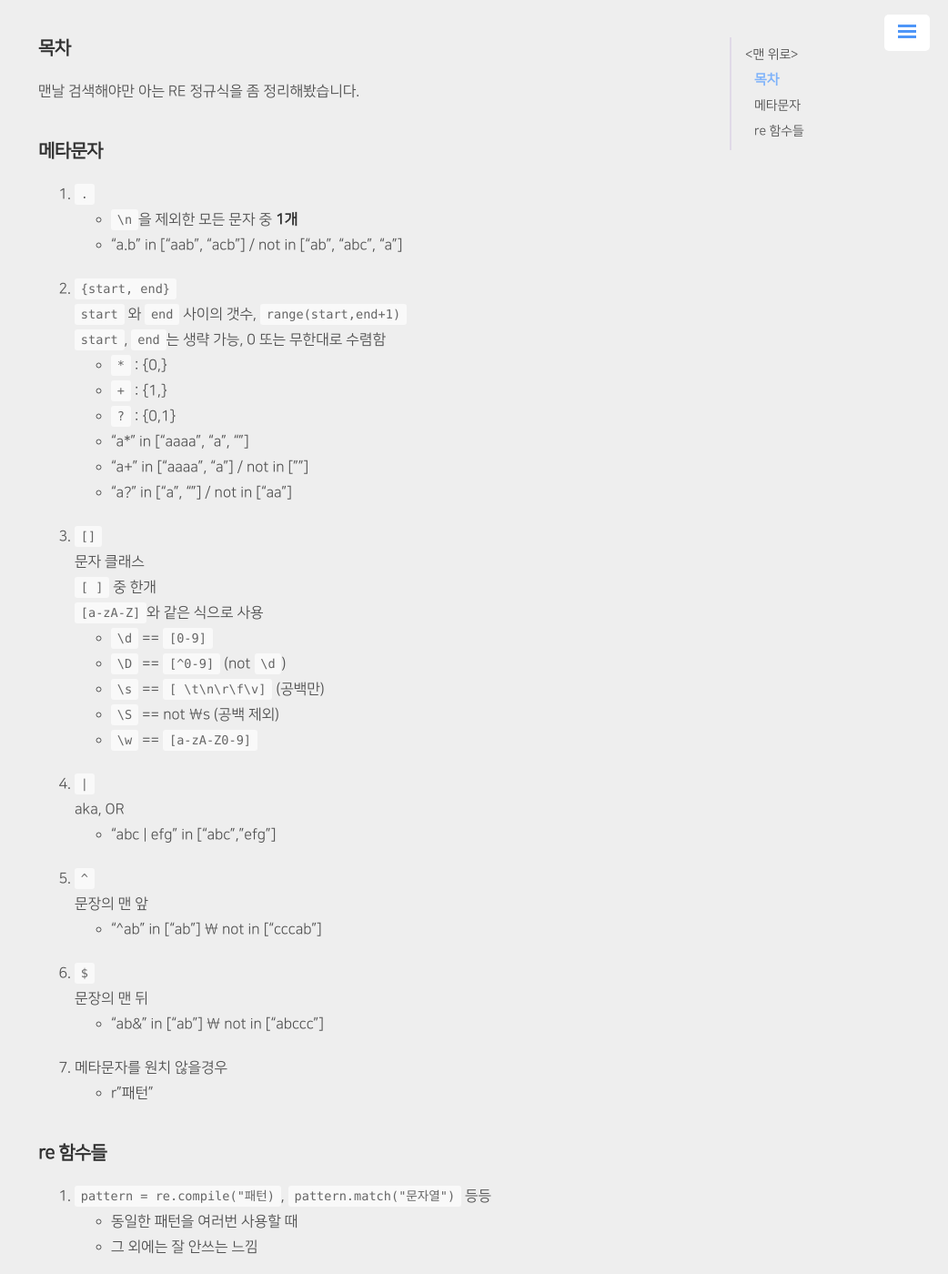
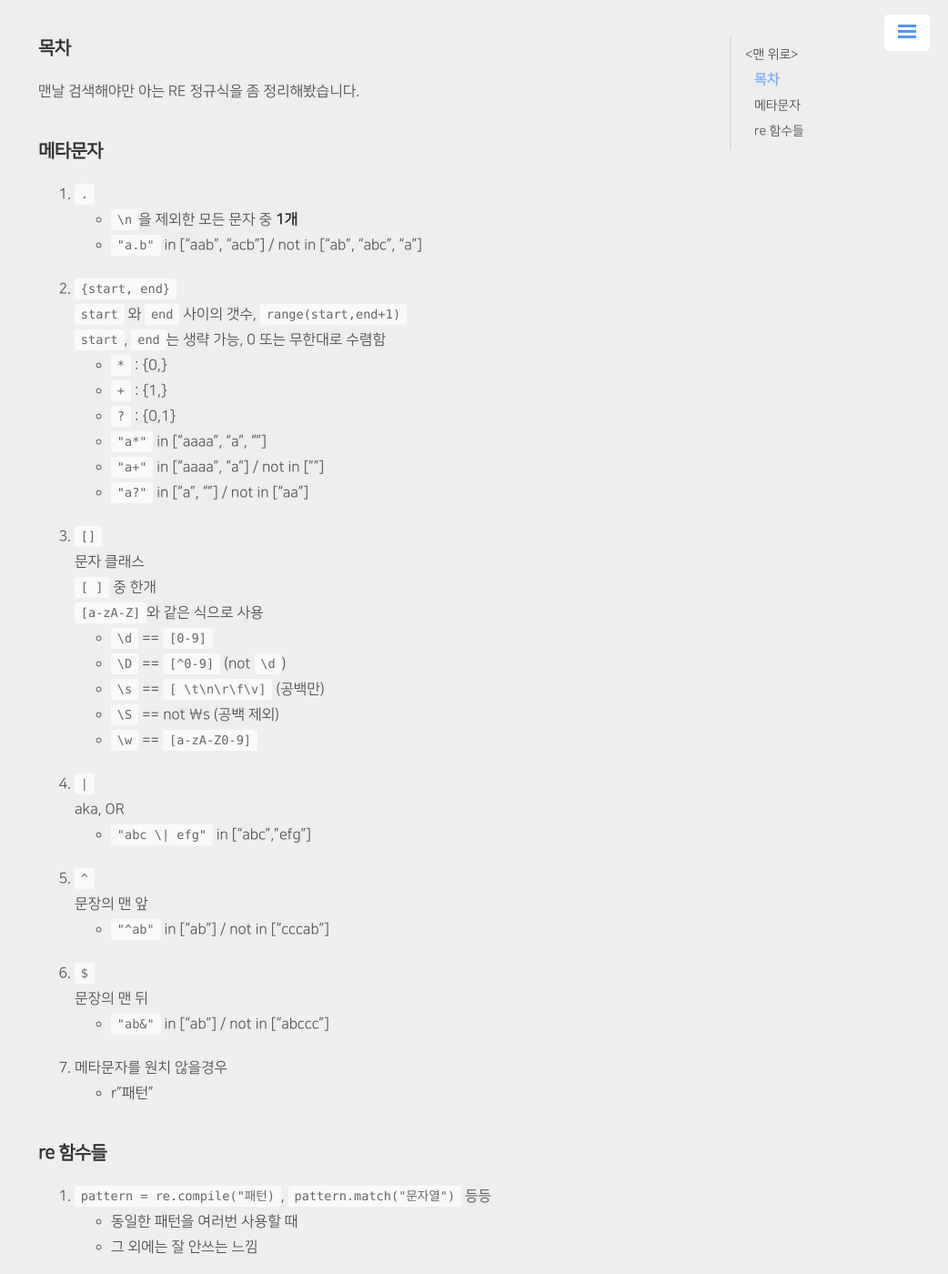
Before and after one commit to ukcastle/ukcastle.github.io, a Jekyll site: the page built from _posts/Python/2021-12-28-re.md, in a window 1280 px wide and 1400 px high, scrolled down 226 px. Shown: the whole window at 91% size, without its empty margins (238-1280 px from the left). Built offline with Jekyll 4.4.1, drawn with Linux system fonts in a browser that asks for light colours; nearby versions of some CDN libraries; comment, search, counter and statistics services are not loaded.

Commit message:
docs: re

```diff
--- a/_posts/Python/2021-12-28-re.md
+++ b/_posts/Python/2021-12-28-re.md
@@ -13,7 +13,7 @@ tag: [Python]
 
 1. `.`
 	- `\n`을 제외한 모든 문자 중 **1개**
-	- "a.b" in ["aab", "acb"] / not in ["ab", "abc", "a"]
+	- `"a.b"` in ["aab", "acb"] / not in ["ab", "abc", "a"]
 
 2. `{start, end}`
   `start` 와 `end` 사이의 갯수, `range(start,end+1)`
@@ -21,9 +21,9 @@ tag: [Python]
 	- `*` : {0,}
 	- `+` : {1,}
 	- `?` : {0,1}
-	- "a*" in ["aaaa", "a", ""]
-	- "a+" in ["aaaa", "a"] / not in [""]
-	- "a?" in ["a", ""] / not in ["aa"]
+	- `"a*"` in ["aaaa", "a", ""]
+	- `"a+"` in ["aaaa", "a"] / not in [""]
+	- `"a?"` in ["a", ""] / not in ["aa"]
 
 3. `[]`
   문자 클래스
@@ -37,14 +37,14 @@ tag: [Python]
 
 4. `|`
   aka, OR
-	- "abc \| efg" in ["abc","efg"]
+	- `"abc \| efg"` in ["abc","efg"]
 
 5. `^`
 	문장의 맨 앞
-	- "^ab" in ["ab"] \ not in ["cccab"]
+	- `"^ab"` in ["ab"] / not in ["cccab"]
 6. `$`
   문장의 맨 뒤
-	- "ab&" in ["ab"] \ not in ["abccc"]
+	- `"ab&"` in ["ab"] / not in ["abccc"]
 
 7. 메타문자를 원치 않을경우
      - r"패턴"
```
